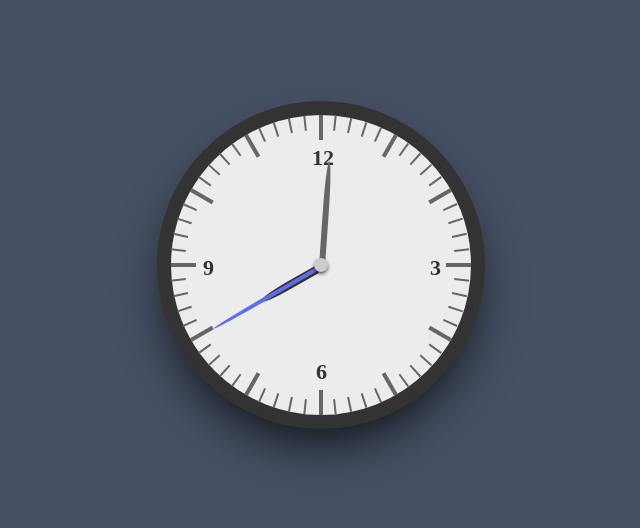
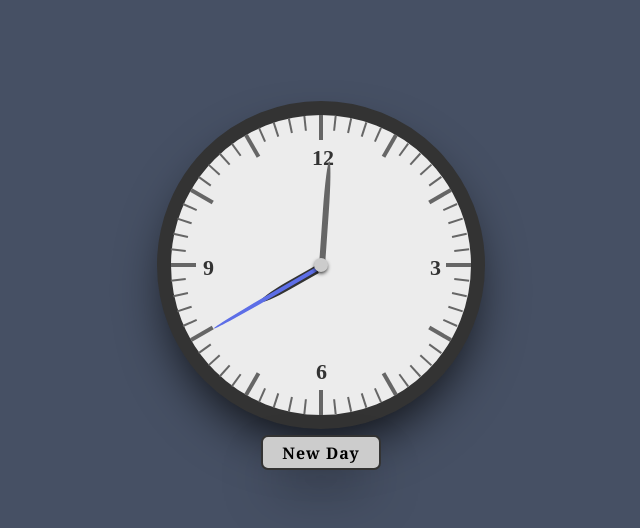
Before and after one commit to AG-Guardian/blue-prince-clock, a plain HTML site: page index.html in a window 1280 px wide. Shown: the whole page, without its empty margins (319-959 px from the left). Drawn offline with Linux system fonts and the light colour scheme.

Commit message:
Update index.html

```diff
--- a/index.html
+++ b/index.html
@@ -123,25 +123,33 @@
             transform-origin: 50% 150px;
         }
 
-        .info {
+        .btn {
             position: absolute;
             width: 120px;
-        height: 20px;
+            height: 35px;
             border-radius: 7px;
+            border: 2px solid #333;
             background: #ccc;
             text-align: center;
-        line-height: 20px;
+            line-height: 30px;
             color: #000;
-        font-size: 11px;
-        top: 200px;
+            font-size: 16px;
+            font-weight: 1000;
+            top: 435px;
             left: 50%;
             margin-left: -60px;
-        font-family: "Poiret One";
-        font-weight: 700;
+            font-family: "Georgia", serif;
             z-index: 3;
-        letter-spacing: 3px;
+            letter-spacing: 1px;
             margin-left: -60px;
             left: 50%;
+            box-shadow: 0 2vw 4vw -1vw rgba(0,0,0,0.8);
+            cursor: pointer;
+            transition-duration: 0.4s;
+        }
+        .btn:hover {
+            background-color: rgb(93, 110, 231);
+            color: white;
         }
         .date {
             top: 80px;
@@ -152,6 +160,7 @@
     </style>
 </head>
 <body>
+    <button type="button" class="btn">New Day</button>
     <div class="clock">
         <div class="dot"></div>
         <div>
@@ -194,6 +203,11 @@
 
         setInterval(setClock, 125); // 8x speed
         setClock();
+
+        const button = document.getElementsByClassName('btn')[0];
+        button.onclick = function() {
+            intervals = 0;
+        };
     </script>
 </body>
 </html>
```
Lines whose indentation alone changed are shown as unchanged.
